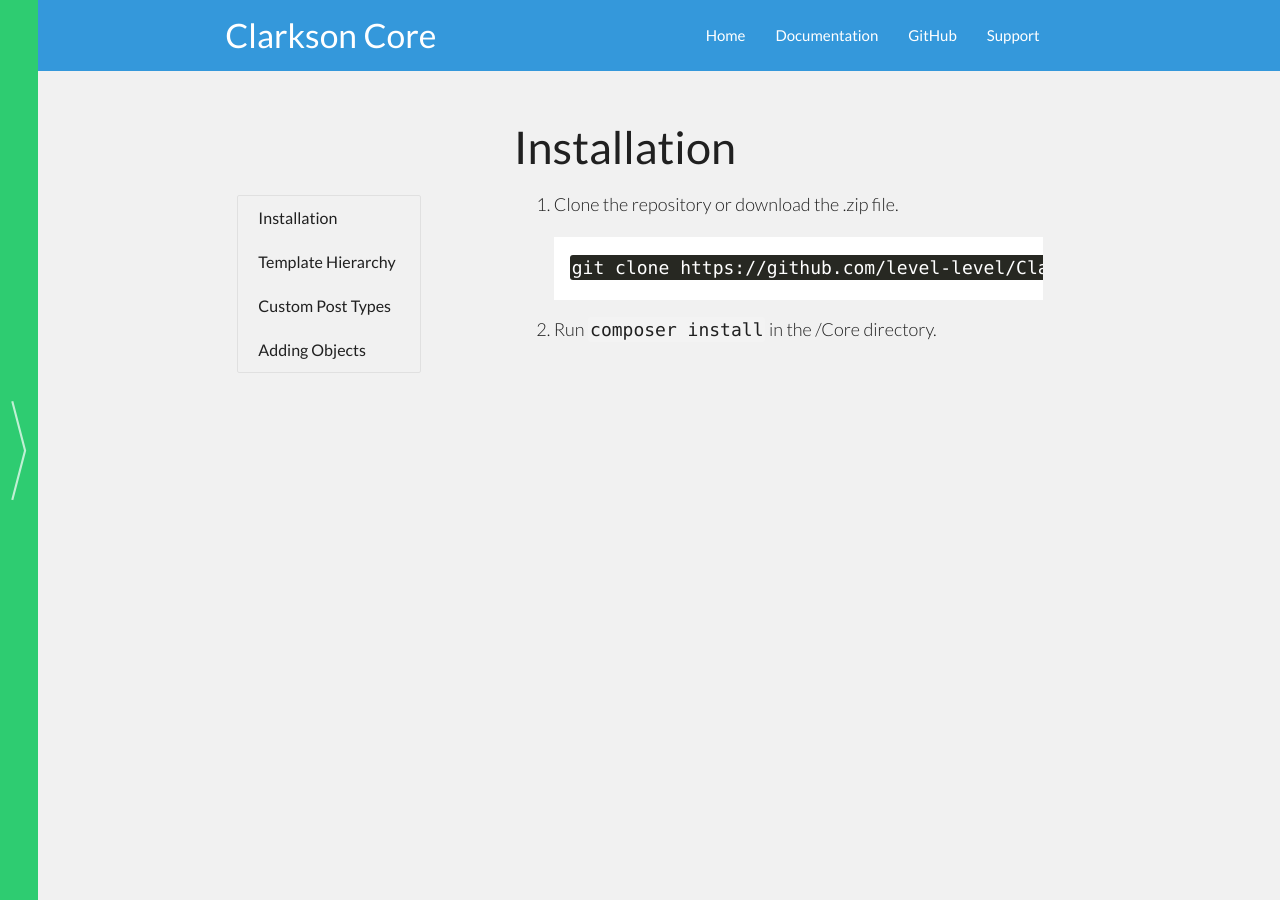
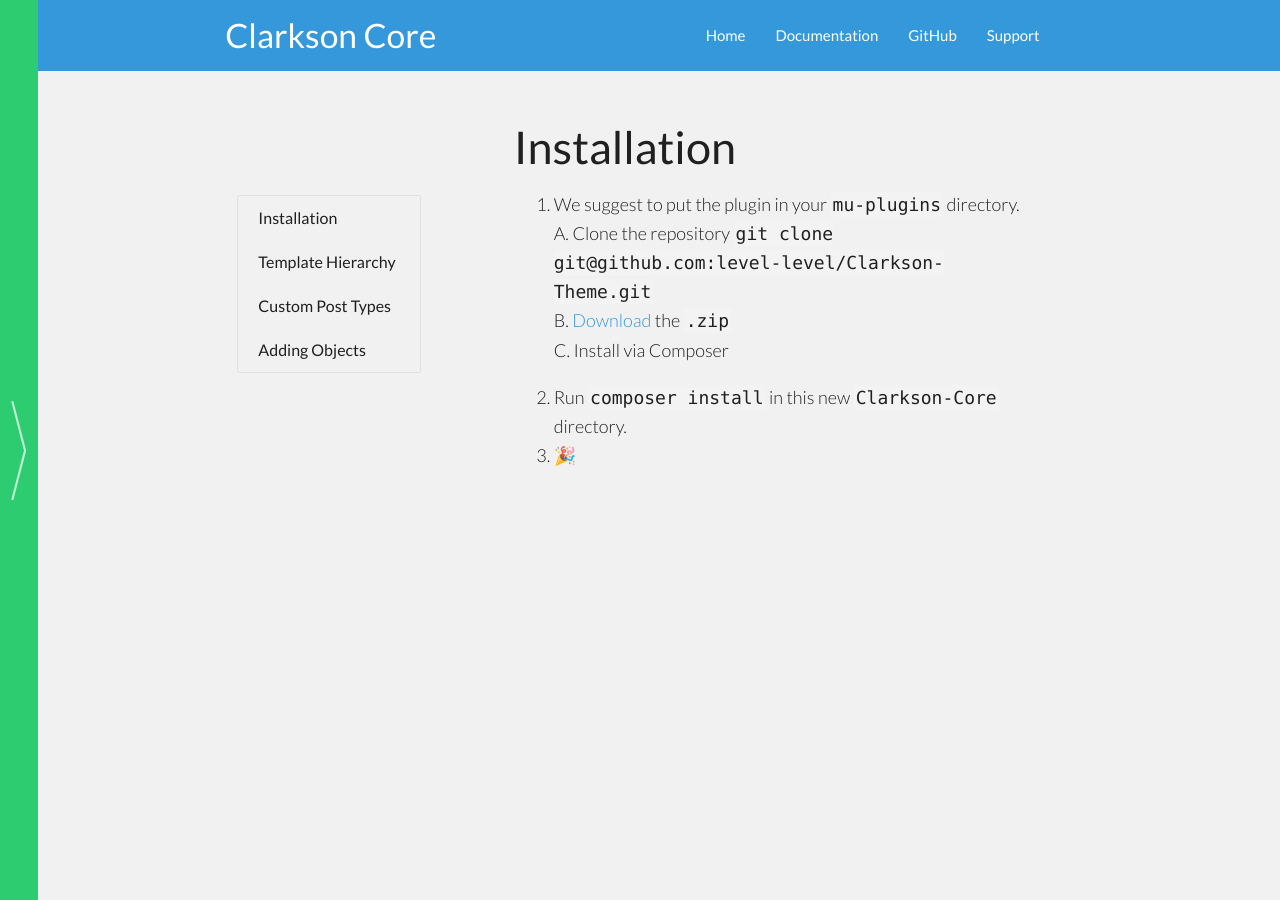
Before and after one commit to level-level/Clarkson-Theme, a Jekyll site: the page built from core/docs/index.md, in a window 1280 px wide. Built offline with Jekyll 4.4.1, drawn with Linux system fonts in a browser that asks for light colours; some web fonts are replaced.

Commit message:
elobarate installation options

`````diff
--- a/core/docs/index.md
+++ b/core/docs/index.md
@@ -4,9 +4,10 @@ title: Documentation
 type: core
 ---
 # Installation
-1. Clone the repository or download the .zip file.
-````
-git clone https://github.com/level-level/Clarkson-Core.git
-````
+1. We suggest to put the plugin in your `mu-plugins` directory.
+A. Clone the repository `git clone git@github.com:level-level/Clarkson-Theme.git`
+B. [Download](https://github.com/level-level/Clarkson-Theme/archive/master.zip) the `.zip`
+C. Install via Composer
 
-2. Run `composer install` in the /Core directory.
+2. Run `composer install` in this new `Clarkson-Core` directory.
+3. &#127881;
`````
